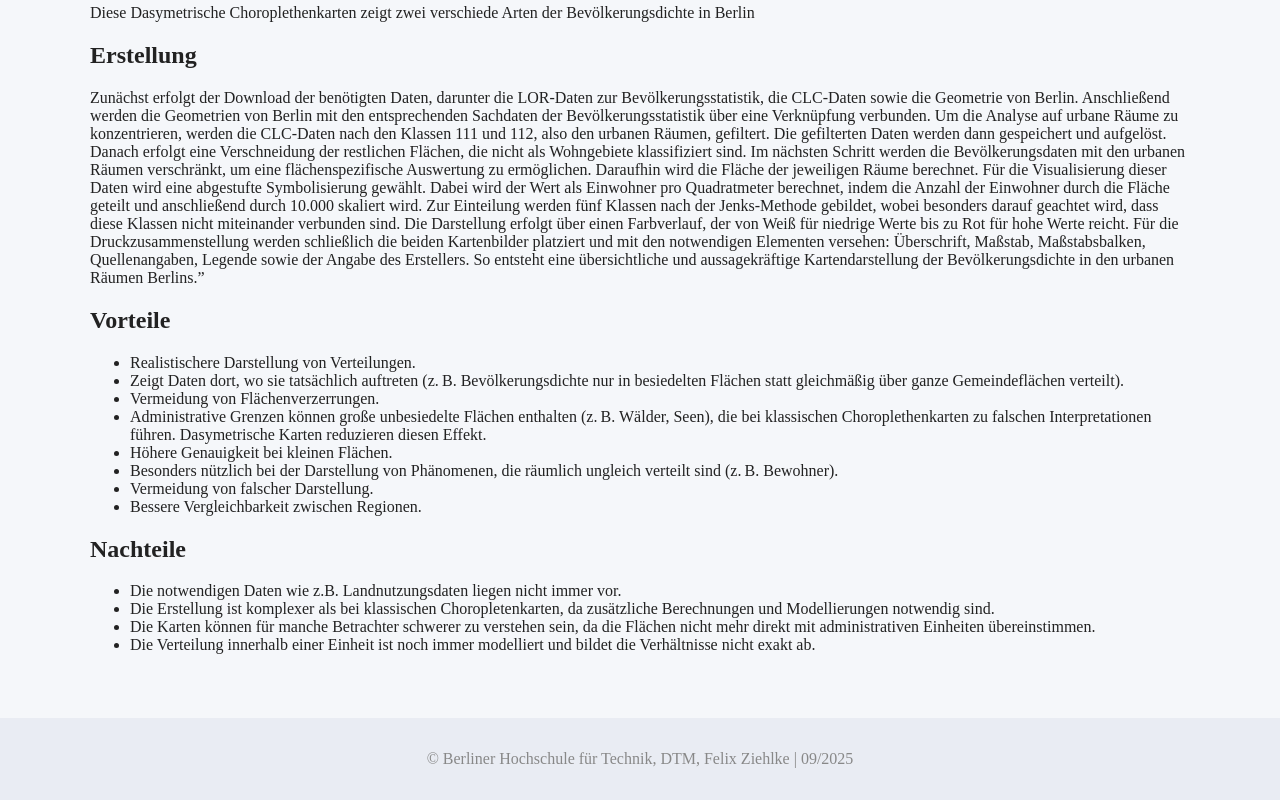
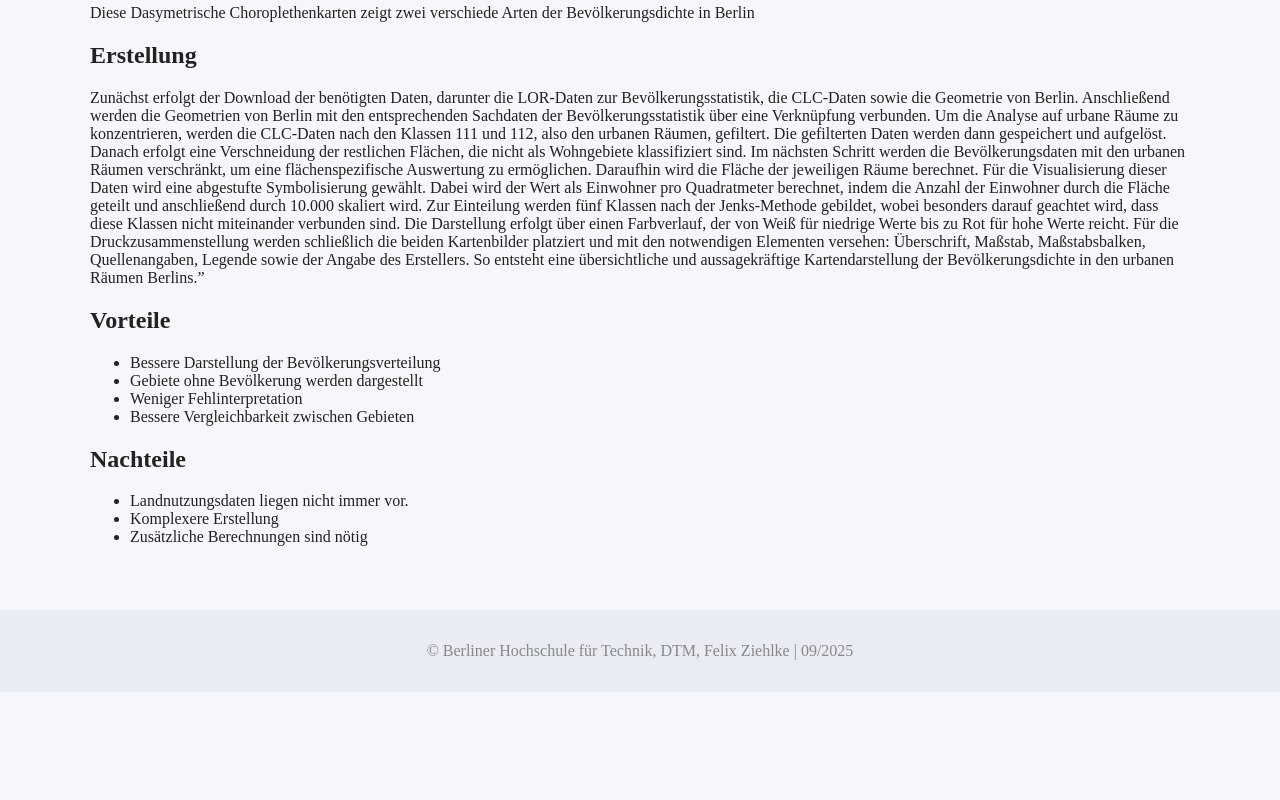
Before and after one commit to felixziehlke1-collab/test, a plain HTML site: page map1.html in a window 1280 px wide. Shown: the part 650-1450 px from the top of the page. After the commit the page ends 1342 px from the top, so only its background shows below. Drawn offline with Linux system fonts and the light colour scheme.

Commit message:
Update map1.html

```diff
--- a/map1.html
+++ b/map1.html
@@ -7,7 +7,7 @@
 </head>
 <body>
     <header>
-        <h1>Karte_01</h1>
+        <h1>Dasymetrische Choroplethenkarte</h1>
         <p><a href="index.html" style="color:#fff;text-decoration:underline;">← Back to Gallery</a></p>
     </header>
     <main>
@@ -20,22 +20,17 @@
                 Für die Druckzusammenstellung werden schließlich die beiden Kartenbilder platziert und mit den notwendigen Elementen versehen: Überschrift, Maßstab, Maßstabsbalken, Quellenangaben, Legende sowie der Angabe des Erstellers. So entsteht eine übersichtliche und aussagekräftige Kartendarstellung der Bevölkerungsdichte in den urbanen Räumen Berlins.”</p>
              <h2>Vorteile</h2>
             <ul>
-                <li>Realistischere Darstellung von Verteilungen.</li>
-                <li>Zeigt Daten dort, wo sie tatsächlich auftreten (z. B. Bevölkerungsdichte nur in besiedelten Flächen statt gleichmäßig über ganze Gemeindeflächen verteilt).</li>
-                <li>Vermeidung von Flächenverzerrungen.</li>
-                <li>Administrative Grenzen können große unbesiedelte Flächen enthalten (z. B. Wälder, Seen), die bei klassischen Choroplethenkarten zu falschen Interpretationen führen. Dasymetrische Karten reduzieren diesen Effekt.</li>
-                <li>Höhere Genauigkeit bei kleinen Flächen.</li>
-                <li>Besonders nützlich bei der Darstellung von Phänomenen, die räumlich ungleich verteilt sind (z. B. Bewohner).</li>
-                <li>Vermeidung von falscher Darstellung.</li>
-                <li>Bessere Vergleichbarkeit zwischen Regionen.</li>
+                <li>Bessere Darstellung der Bevölkerungsverteilung</li>
+                <li>Gebiete ohne Bevölkerung werden dargestellt</li>
+                <li>Weniger Fehlinterpretation</li>
+                <li>Bessere Vergleichbarkeit zwischen Gebieten</li>
             </ul>
 
             <h2>Nachteile</h2>
             <ul>
-                <li>Die notwendigen Daten wie z.B. Landnutzungsdaten liegen nicht immer vor.</li>
-                <li>Die Erstellung ist komplexer als bei klassischen Choropletenkarten, da zusätzliche Berechnungen und Modellierungen notwendig sind.</li>
-                <li>Die Karten können für manche Betrachter schwerer zu verstehen sein, da die Flächen nicht mehr direkt mit administrativen Einheiten übereinstimmen.</li>
-                <li>Die Verteilung innerhalb einer Einheit ist noch immer modelliert und bildet die Verhältnisse nicht exakt ab.</li>
+                <li>Landnutzungsdaten liegen nicht immer vor.</li>
+                <li>Komplexere Erstellung</li>
+                <li>Zusätzliche Berechnungen sind nötig</li>
             </ul>
         </section>
     </main>
```
